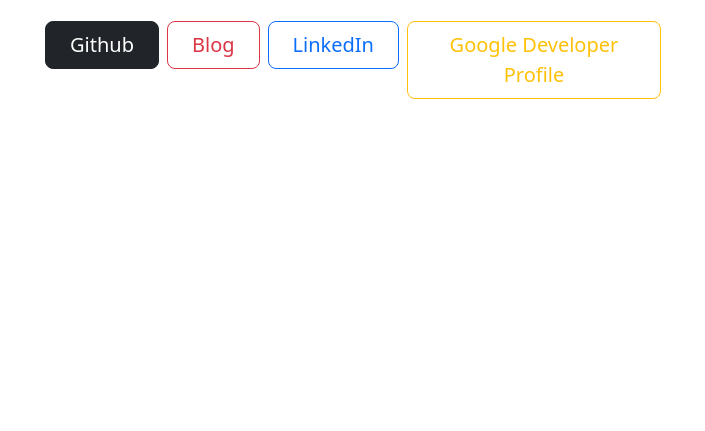
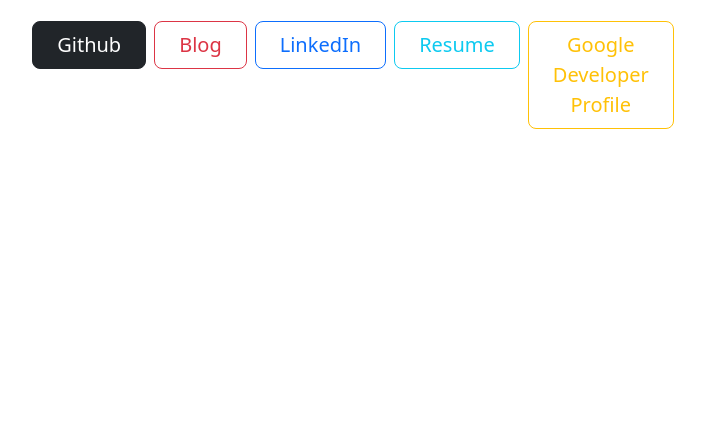
Before and after one commit to titaliu1224/linktree, a plain HTML site: page index.html in a window 1280 px wide. Shown: the part 369-800 px from the top of the page, without its empty margins (287-992 px from the left). Drawn offline with nearby package versions, Linux system fonts and the light colour scheme.

Commit message:
add resume button

```diff
--- a/index.html
+++ b/index.html
@@ -29,6 +29,7 @@
         <a href="https://github.com/titaliu1224"><button type="button" class="btn btn-dark btn-lg px-4 gap-3">Github</button></a>
         <a href="https://titaliu1224.github.io/"><button type="button" class="btn btn-outline-danger btn-lg px-4">Blog</button></a>
         <a href="https://www.linkedin.com/in/tita-liu-7a5057224/"><button type="button" class="btn btn-outline-primary btn-lg px-4">LinkedIn</button></a>
+        <a href="https://titaliu1224.github.io/resume"><button type="button" class="btn btn-outline-info btn-lg px-4">Resume</button></a>
         <a href="https://g.dev/titaliu1224"><button type="button" class="btn btn-outline-warning btn-lg px-4">Google Developer Profile</button></a>
       </div>
     </div>
```
